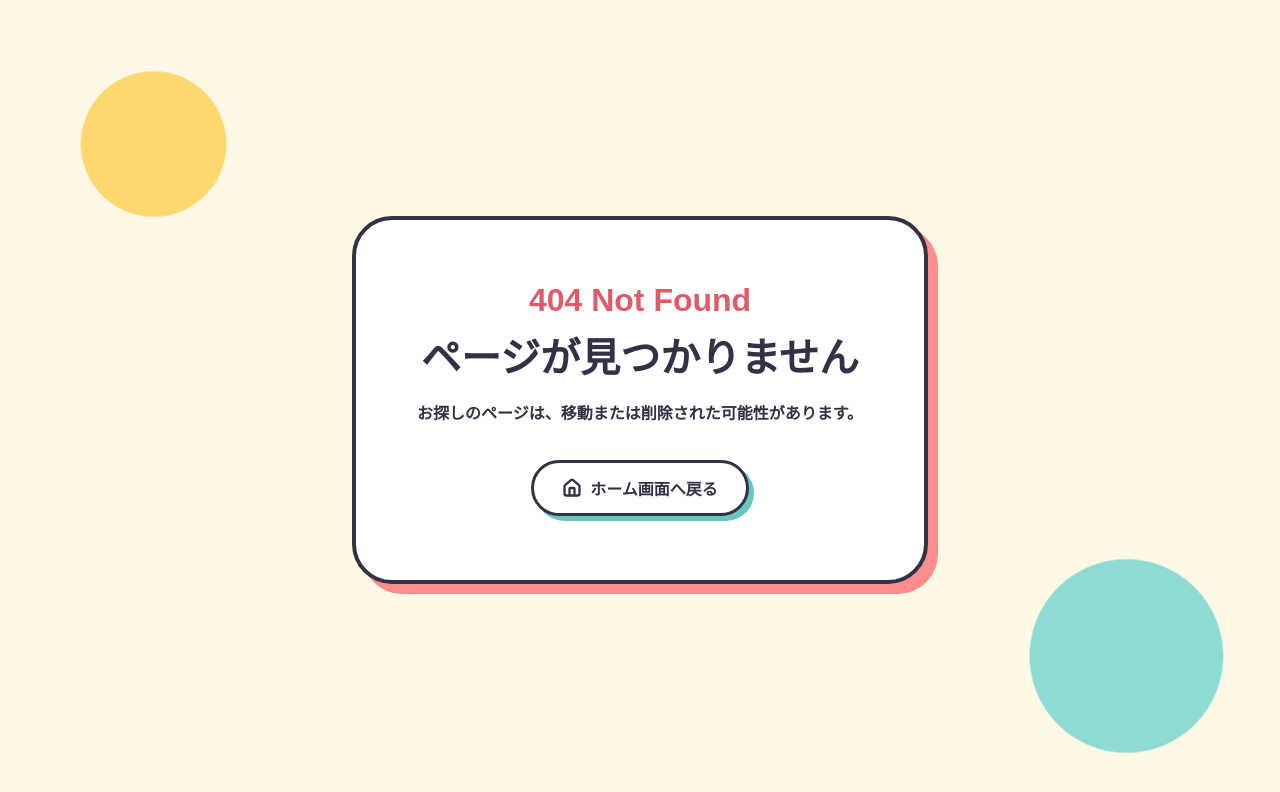
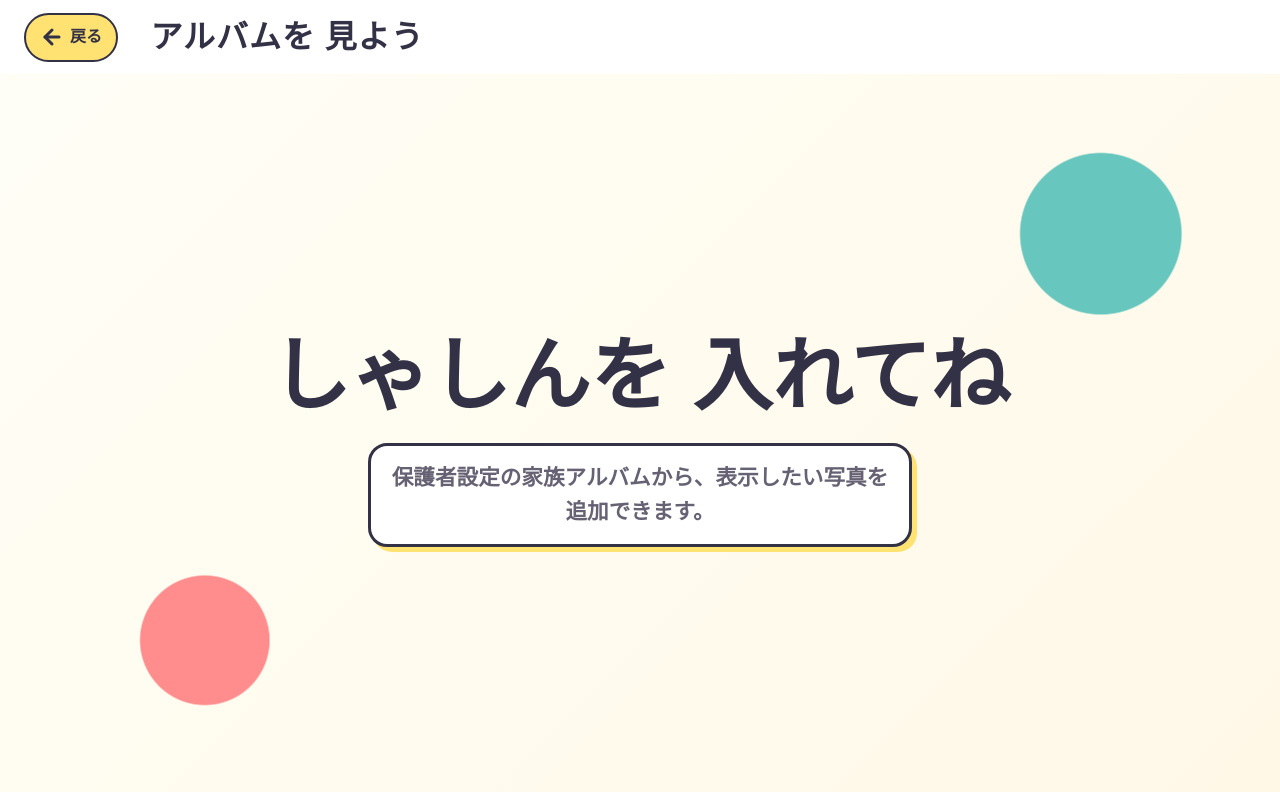
Before and after one commit to yuto-ono/baby-toy-portal, a SvelteKit app: page /family-album in a window 1280 px wide. Before the commit this address had no page. Shown: the top 792 px of the page. Built offline with nearby package versions, Linux system fonts and the light colour scheme.

Commit message:
feat: 家族アルバムの遊びページを追加

```diff
--- /dev/null
+++ b/src/routes/(play)/family-album/+page.svelte
@@ -0,0 +1,179 @@
+<script lang="ts">
+	import { onDestroy, onMount } from 'svelte';
+	import RotateCcw from '@lucide/svelte/icons/rotate-ccw';
+	import { PageNavigation } from '$lib';
+	import {
+		listFamilyAlbumPhotos,
+		type FamilyAlbumPhoto
+	} from '$lib/family-album/familyAlbumPhotos';
+	import FamilyAlbumViewer from './FamilyAlbumViewer.svelte';
+
+	const TAP_LOCK_MS = 450;
+
+	type LoadState = 'loading' | 'ready' | 'error';
+
+	let photos = $state<FamilyAlbumPhoto[]>([]);
+	let currentPhotoIndex = $state(0);
+	let loadState = $state<LoadState>('loading');
+	let isTapLocked = $state(false);
+	let lockTimeoutId: ReturnType<typeof setTimeout> | undefined;
+
+	const currentPhoto = $derived(photos[currentPhotoIndex]);
+
+	onMount(() => {
+		void loadPhotos();
+	});
+
+	onDestroy(() => {
+		if (lockTimeoutId) {
+			clearTimeout(lockTimeoutId);
+		}
+	});
+
+	async function loadPhotos(): Promise<void> {
+		loadState = 'loading';
+
+		try {
+			photos = await listFamilyAlbumPhotos();
+			currentPhotoIndex = 0;
+			loadState = 'ready';
+		} catch {
+			loadState = 'error';
+		}
+	}
+
+	function showNextPhoto(): void {
+		if (isTapLocked || photos.length <= 1) return;
+
+		currentPhotoIndex = (currentPhotoIndex + 1) % photos.length;
+		isTapLocked = true;
+
+		if (lockTimeoutId) {
+			clearTimeout(lockTimeoutId);
+		}
+
+		lockTimeoutId = setTimeout(() => {
+			isTapLocked = false;
+			lockTimeoutId = undefined;
+		}, TAP_LOCK_MS);
+	}
+</script>
+
+<svelte:head>
+	<title>アルバムを 見よう | Baby Toy Portal</title>
+	<meta name="theme-color" content="#fff8e7" />
+	<meta
+		name="description"
+		content="家族写真を大きく表示して、タップで切り替えて遊べるアルバムです。"
+	/>
+</svelte:head>
+
+<main>
+	<PageNavigation title="アルバムを 見よう" />
+
+	{#if loadState === 'loading'}
+		<section class="message-state" aria-live="polite" aria-labelledby="family-album-loading-title">
+			<p class="child-message" id="family-album-loading-title">しゃしんを よみこんでいるよ</p>
+		</section>
+	{:else if loadState === 'error'}
+		<button
+			class="message-state retry-state"
+			type="button"
+			aria-labelledby="family-album-error-title"
+			onclick={loadPhotos}
+		>
+			<RotateCcw size={56} strokeWidth={2.6} aria-hidden="true" />
+			<span class="child-message" id="family-album-error-title">もういちど 見る</span>
+			<span class="parent-message"
+				>写真を読み込めませんでした。画面をタップすると再読み込みします。</span
+			>
+		</button>
+	{:else if photos.length === 0}
+		<section class="message-state" aria-labelledby="family-album-empty-title">
+			<p class="child-message" id="family-album-empty-title">しゃしんを 入れてね</p>
+			<p class="parent-message">保護者設定の家族アルバムから、表示したい写真を追加できます。</p>
+		</section>
+	{:else if currentPhoto}
+		<FamilyAlbumViewer photo={currentPhoto} isLocked={isTapLocked} onNext={showNextPhoto} />
+	{/if}
+</main>
+
+<style lang="scss">
+	$ink: #333145;
+	$page-background: #fff8e7;
+	$accent-pink: #ff8d8d;
+	$accent-yellow: #ffe272;
+	$accent-mint: #67c7bf;
+	$muted: #666274;
+
+	main,
+	main :global(*) {
+		user-select: none;
+		-webkit-touch-callout: none;
+		-webkit-user-select: none;
+	}
+
+	main {
+		position: fixed;
+		inset: 0;
+		display: grid;
+		height: 100dvh;
+		grid-template-rows: auto 1fr;
+		overflow: hidden;
+		overscroll-behavior: none;
+		background:
+			radial-gradient(circle at 14% 18%, #ffd86f 0 5rem, transparent 5.1rem),
+			radial-gradient(circle at 88% 82%, #8edbd3 0 6rem, transparent 6.1rem), $page-background;
+		color: $ink;
+	}
+
+	.message-state {
+		display: grid;
+		width: 100%;
+		height: 100%;
+		place-items: center;
+		align-content: center;
+		gap: 1rem;
+		padding: clamp(1.5rem, 6vw, 4rem);
+		border: 0;
+		background:
+			radial-gradient(circle at 16% 78%, $accent-pink 0 4rem, transparent 4.1rem),
+			radial-gradient(circle at 86% 22%, $accent-mint 0 5rem, transparent 5.1rem),
+			linear-gradient(135deg, #fffef6, $page-background);
+		color: inherit;
+		font: inherit;
+		text-align: center;
+	}
+
+	.retry-state {
+		cursor: pointer;
+		touch-action: manipulation;
+
+		&:focus-visible {
+			outline: 6px solid $accent-mint;
+			outline-offset: -10px;
+		}
+	}
+
+	.child-message {
+		max-width: 18em;
+		margin: 0;
+		font-size: clamp(2.1rem, 9vw, 5rem);
+		font-weight: 800;
+		line-height: 1.25;
+	}
+
+	.parent-message {
+		max-width: 34rem;
+		margin: 0;
+		padding: 0.9rem 1.1rem;
+		border: 3px solid $ink;
+		border-radius: 1.2rem;
+		background: #fff;
+		color: $muted;
+		font-size: clamp(1rem, 3vw, 1.35rem);
+		font-weight: 800;
+		line-height: 1.6;
+		box-shadow: 5px 5px 0 $accent-yellow;
+	}
+</style>
--- /dev/null
+++ b/src/routes/(play)/family-album/FamilyAlbumViewer.svelte
@@ -0,0 +1,83 @@
+<script lang="ts">
+	import type { FamilyAlbumPhoto } from '$lib/family-album/familyAlbumPhotos';
+
+	let {
+		photo,
+		isLocked,
+		onNext
+	}: {
+		photo: FamilyAlbumPhoto;
+		isLocked: boolean;
+		onNext: () => void;
+	} = $props();
+
+	let imageUrl = $state('');
+
+	$effect(() => {
+		const url = URL.createObjectURL(photo.image);
+		imageUrl = url;
+
+		return () => {
+			URL.revokeObjectURL(url);
+		};
+	});
+</script>
+
+<button
+	class="viewer"
+	class:locked={isLocked}
+	type="button"
+	aria-label="次の写真を見る"
+	onclick={onNext}
+>
+	{#if imageUrl}
+		<img src={imageUrl} alt="" draggable="false" />
+	{/if}
+</button>
+
+<style lang="scss">
+	$ink: #333145;
+	$album-background: #fff8e7;
+
+	.viewer {
+		display: grid;
+		width: 100%;
+		height: 100%;
+		min-height: 0;
+		place-items: center;
+		padding: max(1rem, env(safe-area-inset-top)) max(1rem, env(safe-area-inset-right))
+			max(1rem, env(safe-area-inset-bottom)) max(1rem, env(safe-area-inset-left));
+		border: 0;
+		background:
+			radial-gradient(circle at 14% 18%, #ffd86f 0 5rem, transparent 5.1rem),
+			radial-gradient(circle at 88% 82%, #8edbd3 0 6rem, transparent 6.1rem),
+			linear-gradient(135deg, #fffef6, $album-background);
+		cursor: pointer;
+		touch-action: manipulation;
+
+		&:focus-visible {
+			outline: 6px solid #67c7bf;
+			outline-offset: -10px;
+		}
+	}
+
+	.locked {
+		cursor: wait;
+	}
+
+	img {
+		display: block;
+		width: 100%;
+		height: 100%;
+		border: clamp(0.35rem, 1vw, 0.55rem) solid #fff;
+		border-radius: clamp(1.25rem, 4vw, 2.5rem);
+		background: #fff;
+		box-shadow:
+			0 0 0 3px $ink,
+			0 1rem 2rem rgba($ink, 0.22);
+		object-fit: contain;
+		pointer-events: none;
+		user-select: none;
+		-webkit-user-drag: none;
+	}
+</style>
```
Also changed, not shown: src/routes/+page.svelte (+8 -0 lines).
